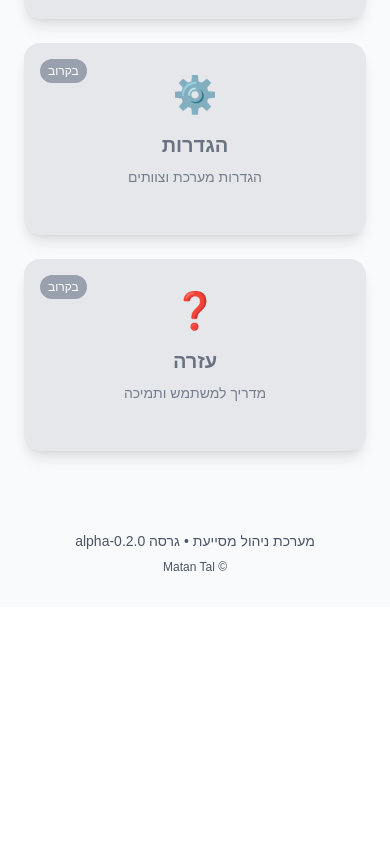
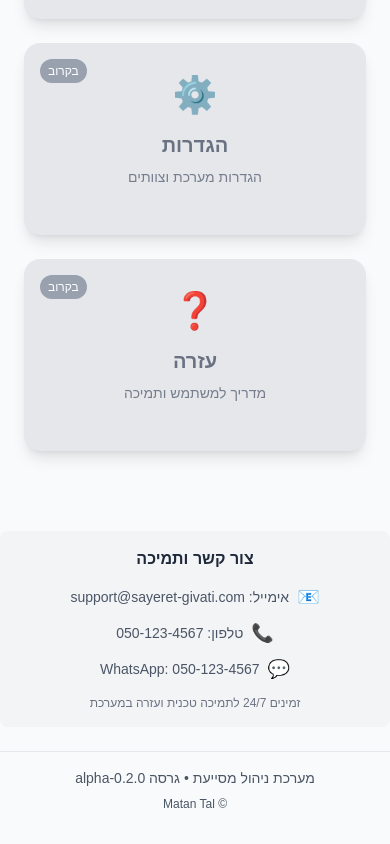
Before and after one commit to MatanTal2/sayeret-givati, a Next.js app: page / in a window 390 px wide. Shown: the part 1114-1958 px from the top of the page. Before the commit the page ends 1721 px from the top, so only its background shows below. Built offline with nearby package versions, Linux system fonts and the light colour scheme.

Commit message:
Enhance footer in HomePage component by adding a contact & support section with email, phone, and WhatsApp details, while retaining the copyright notice and version information.

```diff
--- a/src/app/page.tsx
+++ b/src/app/page.tsx
@@ -98,12 +98,37 @@ export default function HomePage() {
 
         {/* Footer */}
         <footer className="text-center py-8 text-gray-600">
+          {/* Contact & Support Section */}
+          <div className="mb-6 p-4 bg-gray-100 rounded-lg max-w-2xl mx-auto">
+            <h3 className="text-base font-semibold text-gray-800 mb-3">צור קשר ותמיכה</h3>
+            <div className="space-y-2 text-sm">
+              <p className="flex items-center justify-center gap-2">
+                <span className="text-lg">📧</span>
+                <span>אימייל: support@sayeret-givati.com</span>
+              </p>
+              <p className="flex items-center justify-center gap-2">
+                <span className="text-lg">📞</span>
+                <span>טלפון: 050-123-4567</span>
+              </p>
+              <p className="flex items-center justify-center gap-2">
+                <span className="text-lg">💬</span>
+                <span>WhatsApp: 050-123-4567</span>
+              </p>
+              <p className="text-xs text-gray-500 mt-3">
+                זמינים 24/7 לתמיכה טכנית ועזרה במערכת
+              </p>
+            </div>
+          </div>
+
+          {/* Version & Copyright */}
+          <div className="border-t border-gray-200 pt-4">
             <p className="text-sm">
               מערכת ניהול מסייעת • גרסה 0.2.0-alpha
             </p>
             <p className="text-xs mt-2">
               © Matan Tal
             </p>
+          </div>
         </footer>
       </div>
     </div>
```
Lines whose indentation alone changed are shown as unchanged.
